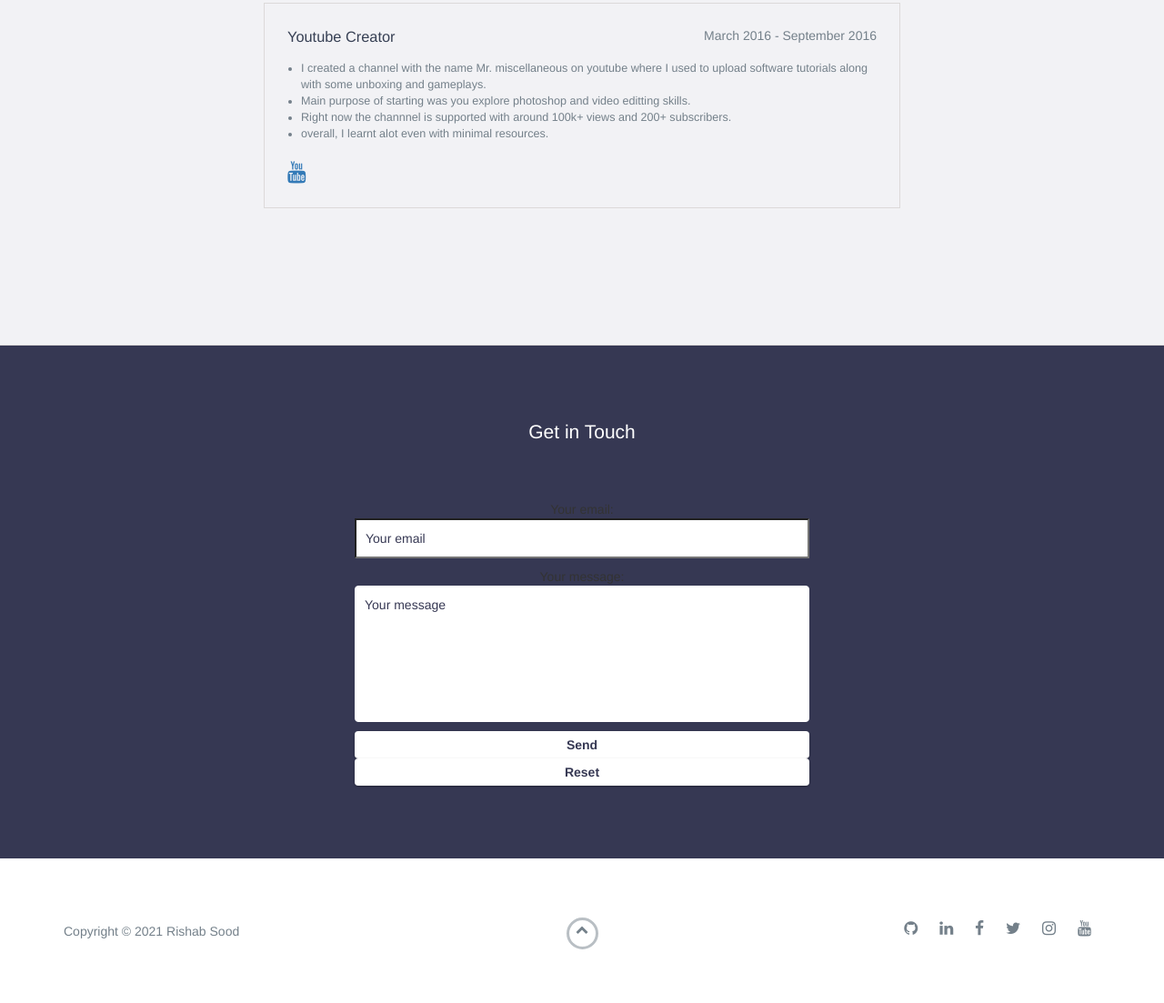
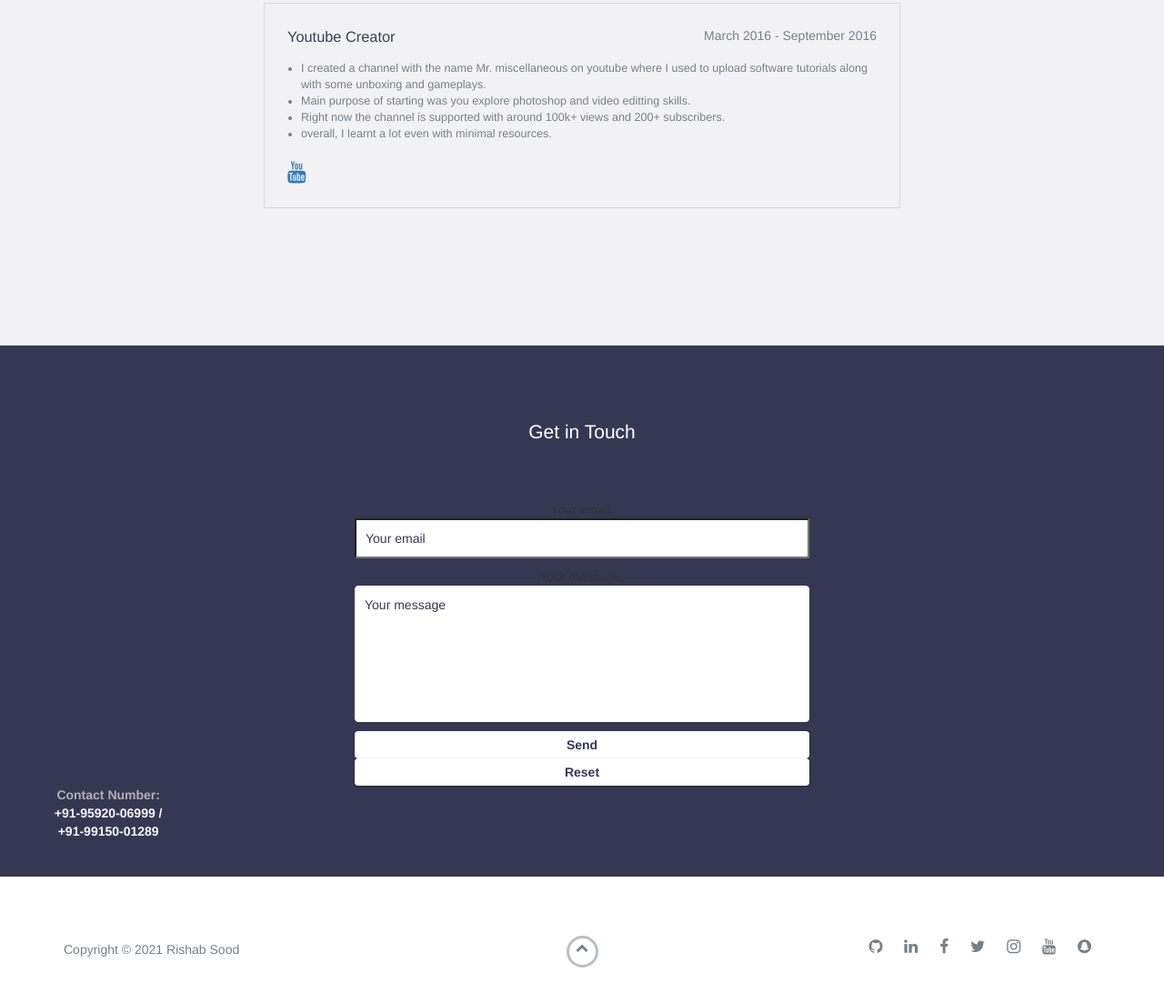
Before and after one commit to rishabsood9/rishabsood9.github.io, a plain HTML site: page index.html in a window 1280 px wide. Shown: the part 4607-5710 px from the top of the page at 91% size. Drawn offline with nearby package versions, Linux system fonts and the light colour scheme.

Commit message:
Update index.html

```diff
--- a/index.html
+++ b/index.html
@@ -418,10 +418,10 @@
                     Main purpose of starting was you explore photoshop and video editting skills.
                 </li>
                 <li>
-                    Right now the channnel is supported with around 100k+ views and 200+ subscribers.
+                    Right now the channel is supported with around 100k+ views and 200+ subscribers.
                 </li>
                 <li>
-                    overall, I learnt alot even with minimal resources.
+                    overall, I learnt a lot even with minimal resources.
                 </li>
             </ul><br>
                 <a href="https://www.youtube.com/channel/UCi-Z-VuVDK_o5-D3-DudefA"
@@ -451,6 +451,8 @@
             </form>
         </div>
         <!-- End #contact-form -->
+        <label class="col-sm-2" style="color: rgb(174, 174, 179); "><b>Contact Number:</b> </label><br>
+        <div class="col-sm-2" style="color: rgb(248, 248, 252); "><b>+91-95920-06999 /<br>+91-99150-01289 </b></div>
     </div>
     <!-- End #contact -->
 
@@ -493,6 +495,10 @@
                             <a href="https://www.youtube.com/channel/UCrv5azq0okS8GO77rVzxFfw" target="_blank"><i
                                     class="fa fa-youtube" aria-hidden="true"></i></a>
                         </li>
+                        <li>
+                            <a href="https://www.snapchat.com/add/soodrishab91"
+                                target="_blank"><i class="fa fa-snapchat" aria-hidden="true"></i></a>
+                        </li>
                     </ul>
                 </div>
             </div>
```
